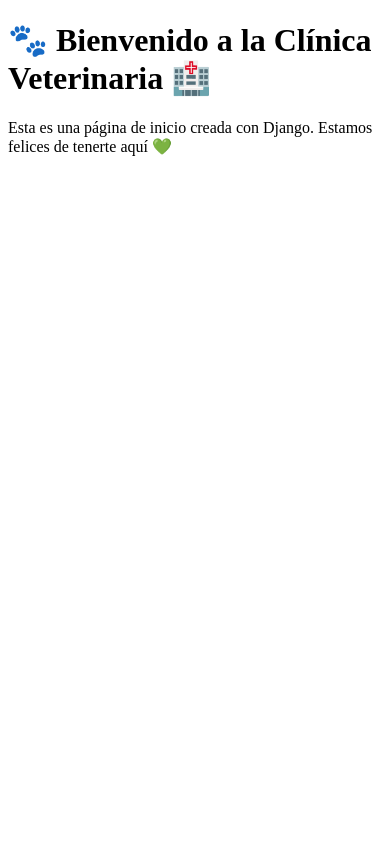
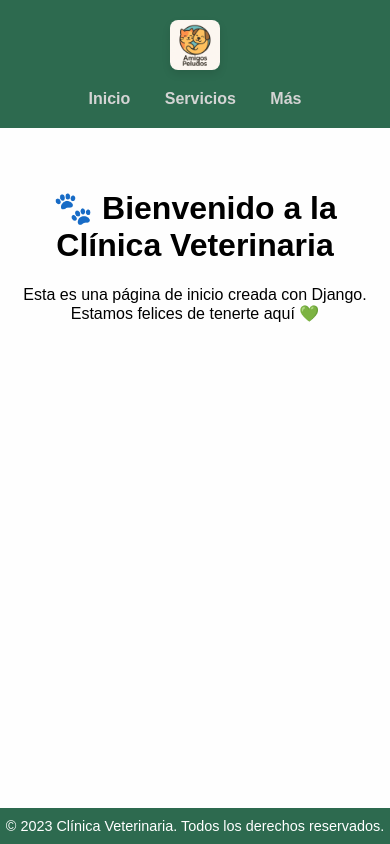
Before and after one commit to JUANR18S/sistema-veterinario, a Django app: page / in a window 390 px wide. Run offline with Django 5.2, Linux system fonts and the light colour scheme.

Commit message:
Add base layout and styles for veterinary clinic interface
- Created a new CSS file for styling the interface with a responsive design.
- Developed a base HTML template with a header, footer, and navigation links.
- Added a placeholder page indicating upcoming features.
- Implemented a services page listing various veterinary services offered.

```diff
--- a/clinica_vet/clinica_vet/urls.py
+++ b/clinica_vet/clinica_vet/urls.py
@@ -15,9 +15,9 @@ Including another URLconf
     2. Add a URL to urlpatterns:  path('blog/', include('blog.urls'))
 """
 from django.contrib import admin
-from django.urls import path, include  # <--- Importa include
+from django.urls import path, include
 
 urlpatterns = [
+    path('', include('interfaz.urls')),
     path('admin/', admin.site.urls),
-    path('', include('interfaz.urls')),  # <--- Enlaza las URLs de tu app
 ]
--- /dev/null
+++ b/clinica_vet/interfaz/static/interfaz/css/estilos.css
@@ -0,0 +1,57 @@
+body {
+    font-family: Arial, sans-serif;
+    margin: 0;
+    padding: 0;
+    background-color: #fefefe;
+    text-align: center;
+    padding-bottom: 60px; /* Espacio para el footer */
+}
+
+header {
+    background-color: #2d6a4f;
+    color: white;
+    padding: 20px 0;
+    margin-bottom: 20px;
+    display: flex;
+    flex-direction: column;
+    align-items: center;
+}
+
+header img {
+    width: 50px; /* Cambia este valor según el tamaño deseado */
+    height: auto;
+    margin-bottom: 10px;
+    border-radius: 8px;
+    box-shadow: 0 4px 8px rgba(0, 0, 0, 0.1);
+}
+
+nav {
+    margin-top: 10px;
+}
+
+nav a {
+    color: #d4d4d4;
+    text-decoration: none;
+    margin: 0 15px;
+    font-weight: bold;
+    transition: color 0.3s;
+}
+
+nav a:hover {
+    color: #ffffff;
+    text-decoration: underline;
+}
+
+main {
+    padding: 20px;
+}
+
+footer {
+    background-color: #2d6a4f;
+    color: white;
+    padding: 10px 0;
+    position: fixed;
+    width: 100%;
+    bottom: 0;
+    font-size: 0.9rem;
+}
--- /dev/null
+++ b/clinica_vet/interfaz/templates/base.html
@@ -0,0 +1,29 @@
+{% load static %}
+<!DOCTYPE html>
+<html lang="es">
+<head>
+    <meta charset="UTF-8">
+    <title>{% block title %}Clínica Veterinaria{% endblock %}</title>
+    <link rel="stylesheet" href="{% static 'css/estilos.css' %}">
+</head>
+<body>
+
+<header>
+    <img src="{% static 'img/logo.png' %}" alt="Logo de la clínica">
+    <nav>
+        <a href="{% url 'inicio' %}">Inicio</a>
+        <a href="{% url 'servicios' %}">Servicios</a>
+        <a href="{% url 'placeholder' %}">Más</a>
+    </nav>
+</header>
+
+<main>
+    {% block content %}
+    {% endblock %}
+</main>
+<footer>
+    © 2023 Clínica Veterinaria. Todos los derechos reservados.
+</footer>
+
+</body>
+</html>
--- a/clinica_vet/interfaz/templates/inicio.html
+++ b/clinica_vet/interfaz/templates/inicio.html
@@ -1,11 +1,8 @@
-<!DOCTYPE html>
-<html lang="es">
-<head>
-    <meta charset="UTF-8">
-    <title>Inicio - Clínica Veterinaria</title>
-</head>
-<body>
-    <h1>🐾 Bienvenido a la Clínica Veterinaria 🏥</h1>
+{% extends "base.html" %}
+
+{% block title %}Inicio - Clínica Veterinaria{% endblock %}
+
+{% block content %}
+    <h1>🐾 Bienvenido a la Clínica Veterinaria</h1>
     <p>Esta es una página de inicio creada con Django. Estamos felices de tenerte aquí 💚</p>
-</body>
-</html>
+{% endblock %}
--- a/clinica_vet/interfaz/urls.py
+++ b/clinica_vet/interfaz/urls.py
@@ -3,4 +3,6 @@ from . import views
 
 urlpatterns = [
     path('', views.inicio, name='inicio'),
+    path('servicios/', views.servicios, name='servicios'),
+    path('placeholder/', views.placeholder, name='placeholder'),
 ]
--- a/clinica_vet/interfaz/views.py
+++ b/clinica_vet/interfaz/views.py
@@ -5,4 +5,9 @@ def inicio(request):
     return render(request, 'inicio.html')
 
 
-# Create your views here.
+def servicios(request):
+    return render(request, 'servicios.html')
+
+
+def placeholder(request):
+    return render(request, 'placeholder.html')
```
Also changed, not shown: clinica_vet/clinica_vet/settings.py (+12 -1 lines), clinica_vet/interfaz/templates/placeholder.html (added, +8 -0 lines), clinica_vet/interfaz/templates/servicios.html (added, +20 -0 lines), clinica_vet/interfaz/static/img/logo.png (added).
